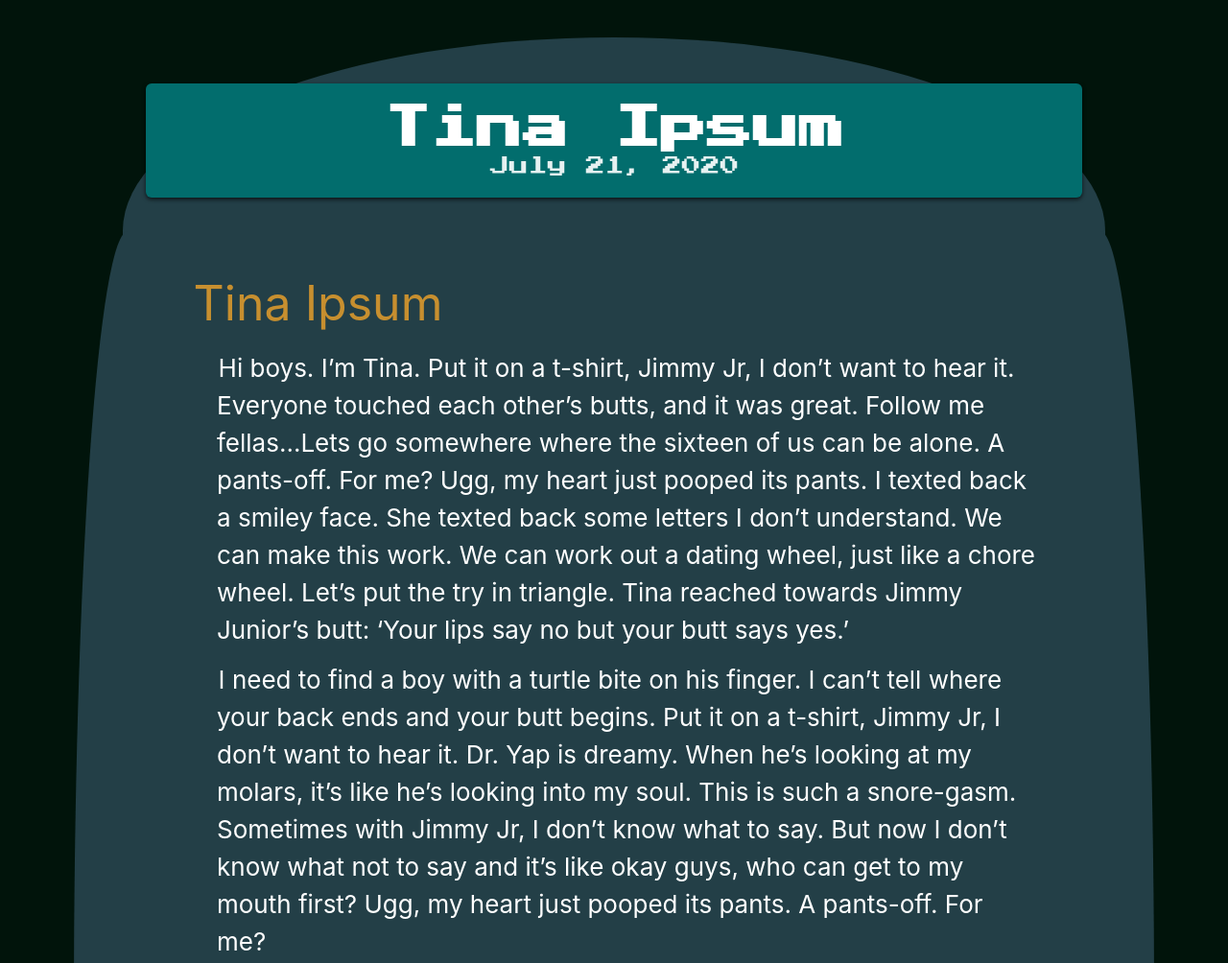
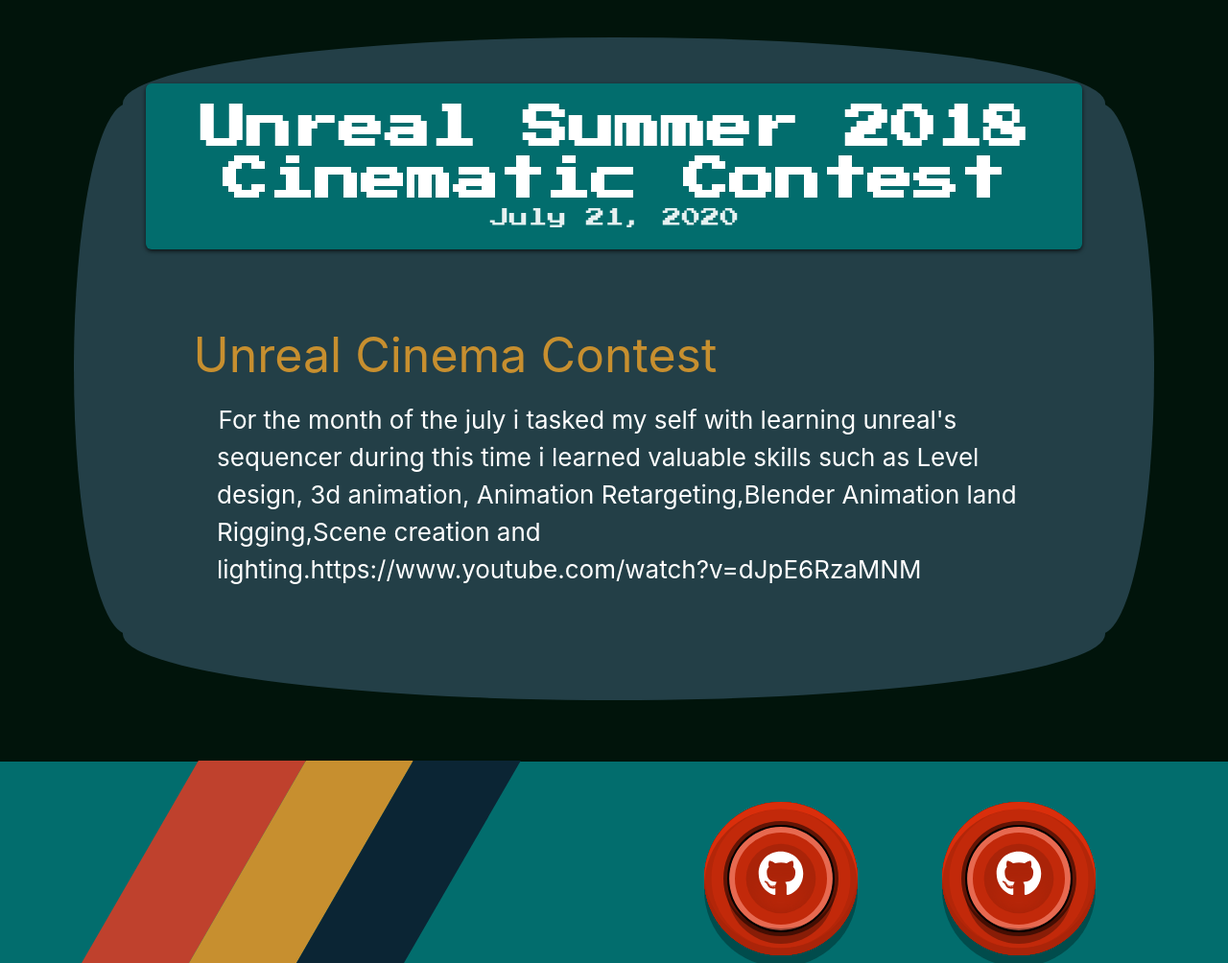
Before and after one commit to ZackBradshaw/zackwebsite, a Gatsby site: page /blog/test_copy in a window 1280 px wide. Shown: the part 137-1141 px from the top of the page at 96% size. Built offline with nearby package versions, Linux system fonts and the light colour scheme; Gatsby itself is replaced by a stand-in of ours.

Commit message:
Update Blog “test copy”

```diff
--- a/blog/test copy.md
+++ b/blog/test copy.md
@@ -1,16 +1,8 @@
 ---
 path: /blog/test_copy
 date: 2020-07-21T16:10:25.007Z
-title: Tina Ipsum
+title: Unreal Summer 2018 Cinematic Contest
 ---
-## Tina Ipsum
+## Unreal Cinema Contest
 
-Hi boys. I’m Tina. Put it on a t-shirt, Jimmy Jr, I don’t want to hear it. Everyone touched each other’s butts, and it was great. Follow me fellas…Lets go somewhere where the sixteen of us can be alone. A pants-off. For me? Ugg, my heart just pooped its pants. I texted back a smiley face. She texted back some letters I don’t understand. We can make this work. We can work out a dating wheel, just like a chore wheel. Let’s put the try in triangle. Tina reached towards Jimmy Junior’s butt: ‘Your lips say no but your butt says yes.’
-
-I need to find a boy with a turtle bite on his finger. I can’t tell where your back ends and your butt begins. Put it on a t-shirt, Jimmy Jr, I don’t want to hear it. Dr. Yap is dreamy. When he’s looking at my molars, it’s like he’s looking into my soul. This is such a snore-gasm. Sometimes with Jimmy Jr, I don’t know what to say. But now I don’t know what not to say and it’s like okay guys, who can get to my mouth first? Ugg, my heart just pooped its pants. A pants-off. For me?
-
-If I drunk text you and you’re asleep, don’t text me in the morning…that ship has sailed. The second time hurt the most. My bra’s chafing me. Dear Diary: Tonight I’m sneaking off to the abandoned taffy factory to look for treasure. Also, if boys had uteruses, they’d be called duderuses. Here’s a bunch of numbers. They may look random but they’re my phone number. I’m compiling a list of people I can mate with to repopulate the Earth. uhhhhhhh Yeah it’s an acquired taste. That I just acquired.
-
-This is like watching two monkeys at the puberty zoo. Here’s a bunch of numbers. They may look random but they’re my phone number. Do you think horses get songs stuck in their heads? Detention is no big deal. Don’t have a crap attack. I’ll wave at you every day. If I drunk text you and you’re asleep, don’t text me in the morning…that ship has sailed. Sausage leather belts. Yeah it’s an acquired taste. That I just acquired.
-
-This is like watching two monkeys at the puberty zoo. Everyone touched each other’s butts, and it was great. I’m torn. Dad raised me, but the shark gets me. Put it on a t-shirt, Jimmy Jr, I don’t want to hear it. Crap attack? Don’t have one? I need to find a boy with a turtle bite on his finger. So I think I’m being attacked by zombies and I start screaming, ‘Do you wanna make out?’ And I make out with it. He did? That’s the sleaziest, sneakiest, most romantic thing anyone’s ever done to me.
+For the month of the july i tasked my self with learning unreal's sequencer  during this time i learned valuable skills such as Level design, 3d animation, Animation Retargeting,Blender Animation land Rigging,Scene creation and lighting.<https://www.youtube.com/watch?v=dJpE6RzaMNM>
```
